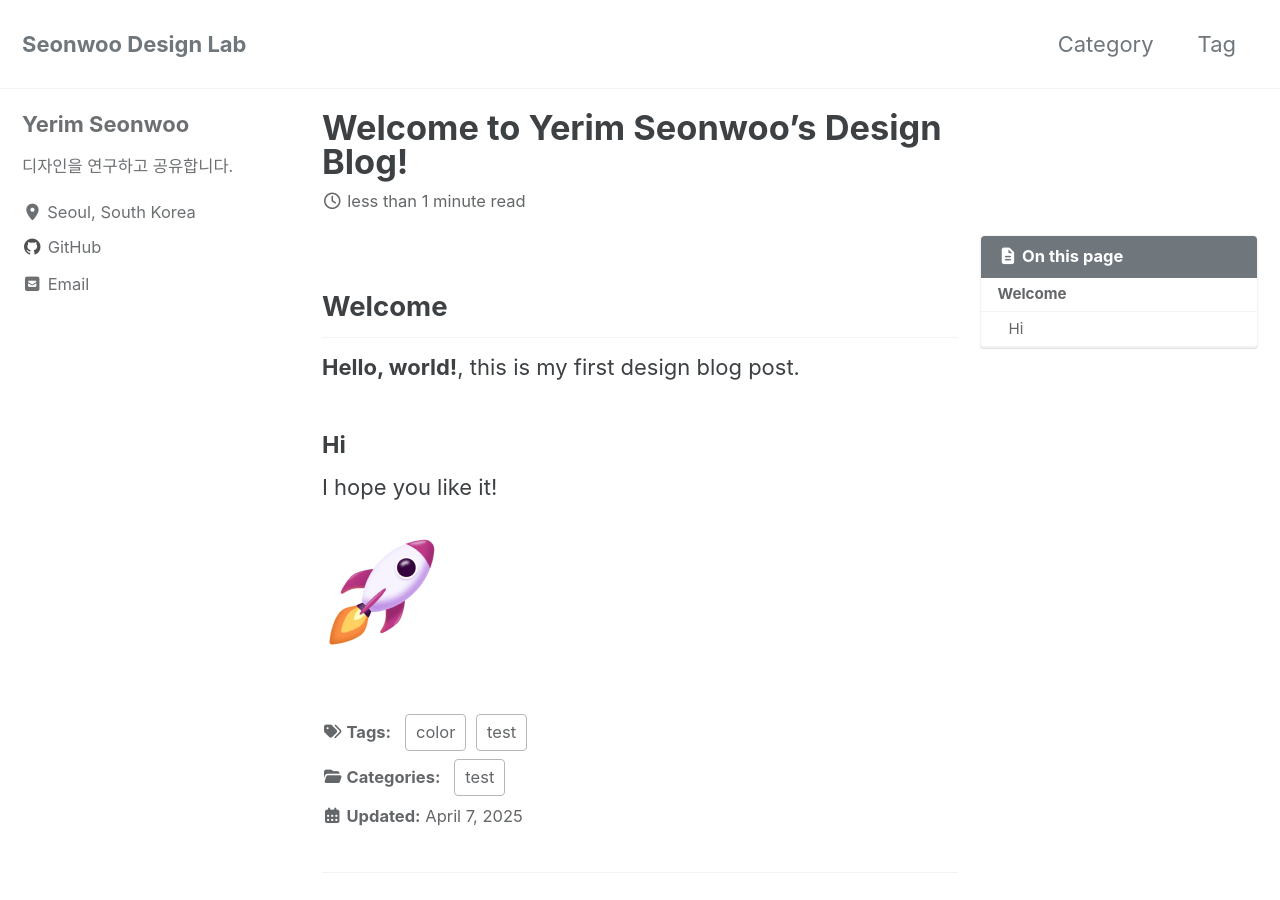
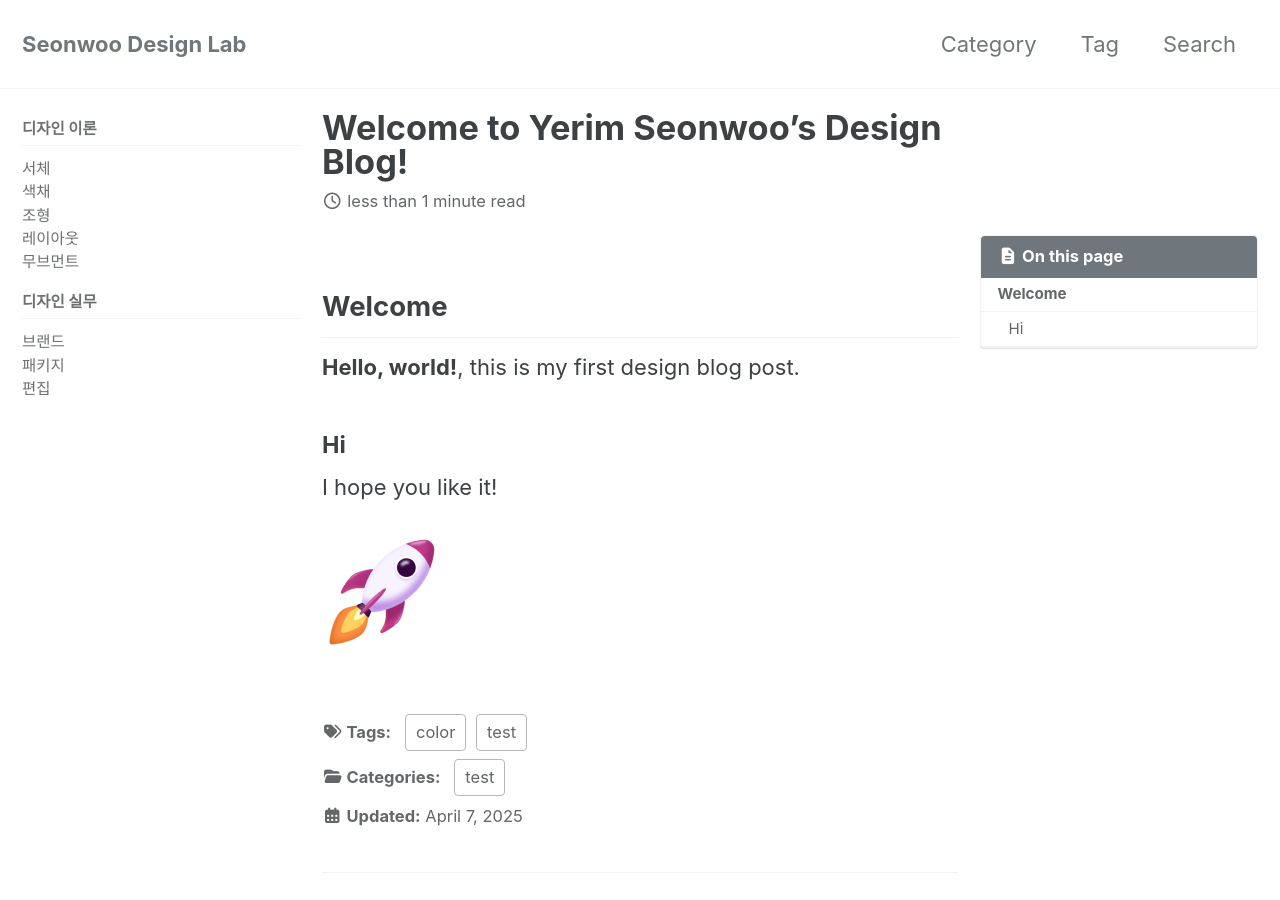
Before and after one commit to yr-seonwoo/yr-seonwoo.github.io, a Jekyll site: the page built from _posts/2025-04-07-1.md, in a window 1280 px wide and 900 px high. Built offline with Jekyll 4.4.1, drawn with Linux system fonts in a browser that asks for light colours; cached includes are drawn as plain includes; comment, search, counter and statistics services are not loaded.

Commit message:
feat: add search

```diff
--- a/_data/navigation.yml
+++ b/_data/navigation.yml
@@ -4,3 +4,28 @@ main:
     url: /categories/
   - title: "Tag"
     url: /tags/
+  - title: "Search"
+    url: /search/
+
+docs:
+  - title: "디자인 이론"
+    children:
+      - title: "서체"
+        url: /tags/#typography
+      - title: "색채"
+        url: /tags/#color
+      - title: "조형"
+        url: /tags/#planning
+      - title: "레이아웃"
+        url: /tags/#layout
+      - title: "무브먼트"
+        url: /tags/#movement
+
+  - title: "디자인 실무"
+    children:
+      - title: "브랜드"
+        url: /tags/#bi
+      - title: "패키지"
+        url: /tags/#packgae
+      - title: "편집"
+        url: /tags/#editorial
```
Also changed, not shown: _pages/search.md (added, +5 -0 lines), _posts/2025-04-07-1.md (+3 -0 lines).
